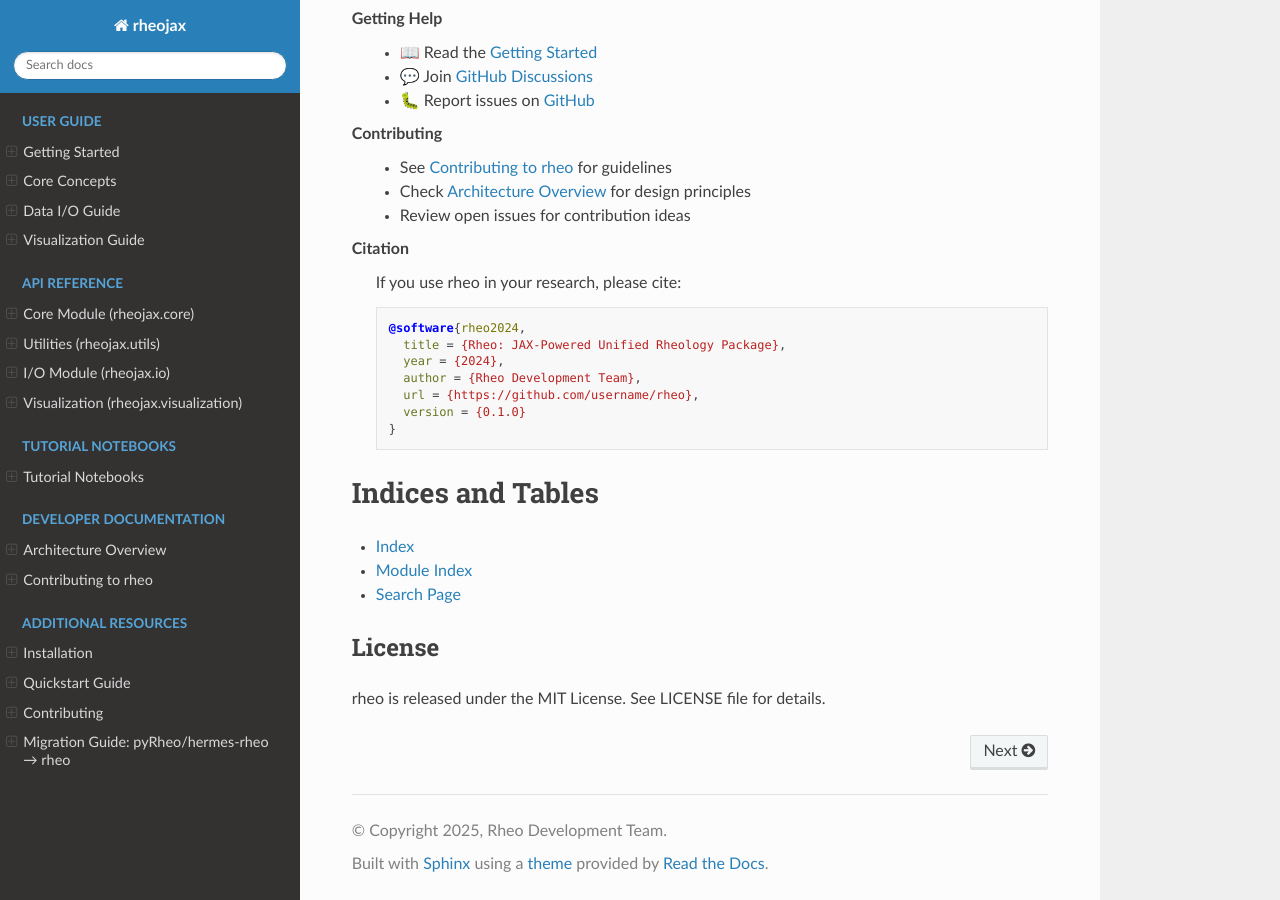
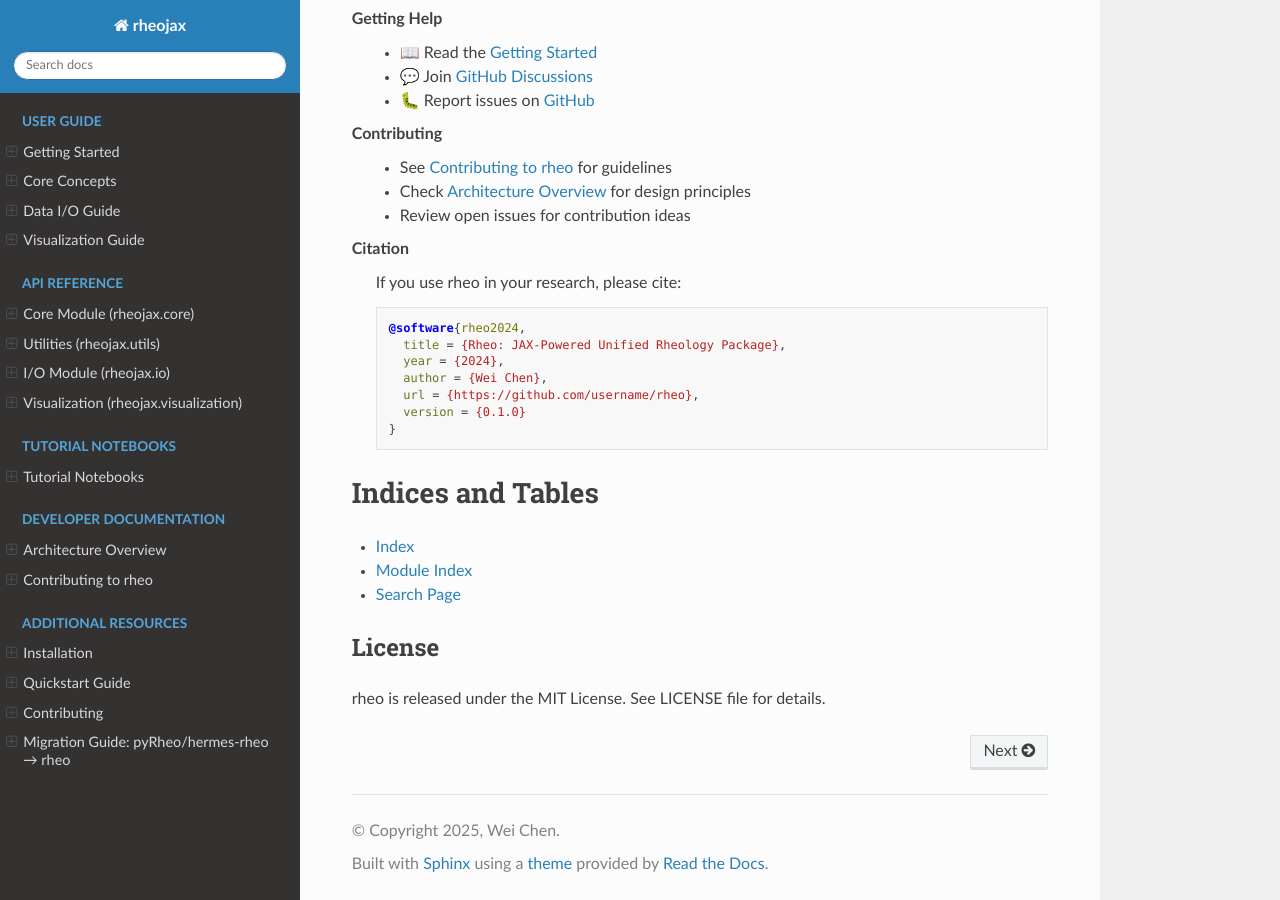
Before and after one commit to imewei/rheojax, a Sphinx documentation site: the page built from docs/source/index.rst, in a window 1280 px wide and 900 px high, scrolled down 6061 px. Built offline with Sphinx 7.4.7 and the Read the Docs theme 3.1.0, drawn with Linux system fonts in a browser that asks for light colours.

Commit message:
docs: update author and maintainer information
Updates package metadata and documentation to reflect current
maintainer. Changes apply to package configuration, Sphinx
documentation, and all user-facing attribution.

Modified 9 files across package metadata and documentation:
- pyproject.toml: author and maintainer fields
- rheojax/__init__.py: package metadata constants
- Documentation files: author attribution in 7 locations

```diff
--- a/docs/source/api_reference.rst
+++ b/docs/source/api_reference.rst
@@ -287,4 +287,4 @@ Support
 - **Documentation**: https://rheojax.readthedocs.io
 - **GitHub Issues**: https://github.com/username/rheo/issues
 - **Discussions**: https://github.com/username/rheo/discussions
-- **Email**: rheo@example.com
+- **Email**: wchen@anl.gov
--- a/docs/source/conf.py
+++ b/docs/source/conf.py
@@ -11,8 +11,8 @@ sys.path.insert(0, os.path.abspath('../..'))
 # https://www.sphinx-doc.org/en/master/usage/configuration.html#project-information
 
 project = 'rheojax'
-copyright = '2025, Rheo Development Team'
-author = 'Rheo Development Team'
+copyright = '2025, Wei Chen'
+author = 'Wei Chen'
 release = '0.1.0'
 version = '0.1.0'
 
@@ -154,19 +154,19 @@ latex_elements = {
 # (source start file, target name, title, author, documentclass [howto, manual, or own class]).
 latex_documents = [
     ('index', 'rheojax.tex', 'rheo Documentation',
-     'Rheo Development Team', 'manual'),
+     'Wei Chen', 'manual'),
 ]
 
 # -- Options for manual page output ------------------------------------------
 man_pages = [
     ('index', 'rheojax', 'rheo Documentation',
-     ['Rheo Development Team'], 1)
+     ['Wei Chen'], 1)
 ]
 
 # -- Options for Texinfo output ----------------------------------------------
 texinfo_documents = [
     ('index', 'rheojax', 'rheo Documentation',
-     'Rheo Development Team', 'rheojax', 'JAX-powered unified rheology package',
+     'Wei Chen', 'rheojax', 'JAX-powered unified rheology package',
      'Miscellaneous'),
 ]
 
--- a/docs/source/index.rst
+++ b/docs/source/index.rst
@@ -211,7 +211,7 @@ Community and Support
       @software{rheo2024,
         title = {Rheo: JAX-Powered Unified Rheology Package},
         year = {2024},
-        author = {Rheo Development Team},
+        author = {Wei Chen},
         url = {https://github.com/username/rheo},
         version = {0.1.0}
       }
--- a/docs/source/migration_guide.rst
+++ b/docs/source/migration_guide.rst
@@ -1359,7 +1359,7 @@ Q: How do I cite rheo vs pyRheo/hermes-rheo?
 
    @software{rheo2024,
      title = {Rheo: JAX-Powered Unified Rheology Package},
-     author = {Rheo Development Team},
+     author = {Wei Chen},
      year = {2024},
      url = {https://github.com/[org]/rheo},
      version = {0.2.0}
--- a/docs/source/user_guide.rst
+++ b/docs/source/user_guide.rst
@@ -176,7 +176,7 @@ Support and Community
 - **Documentation**: https://rheojax.readthedocs.io
 - **Issues**: https://github.com/username/rheo/issues
 - **Discussions**: https://github.com/username/rheo/discussions
-- **Email**: rheo@example.com
+- **Email**: wchen@anl.gov
 
 Version Information
 ~~~~~~~~~~~~~~~~~~~
--- a/pyproject.toml
+++ b/pyproject.toml
@@ -9,10 +9,10 @@ description = "Unified rheological analysis framework with JAX acceleration"
 readme = "README.md"
 license = {file = "LICENSE"}
 authors = [
-    {name = "RheoJAX Development Team", email = "rheojax@example.com"},
+    {name = "Wei Chen", email = "wchen@anl.gov"},
 ]
 maintainers = [
-    {name = "RheoJAX Development Team", email = "rheojax@example.com"},
+    {name = "Wei Chen", email = "wchen@anl.gov"},
 ]
 classifiers = [
     "Development Status :: 4 - Beta",
--- a/rheojax/__init__.py
+++ b/rheojax/__init__.py
@@ -29,8 +29,8 @@ except ImportError as e:
     ) from e
 
 __version__ = "0.1.0"
-__author__ = "RheoJAX Development Team"
-__email__ = "rheojax@example.com"
+__author__ = "Wei Chen"
+__email__ = "wchen@anl.gov"
 __license__ = "MIT"
 
 # JAX version information (imported AFTER nlsq)
```
Also changed, not shown: CHANGELOG.md (+1 -1 lines), README.md (+3 -3 lines).
